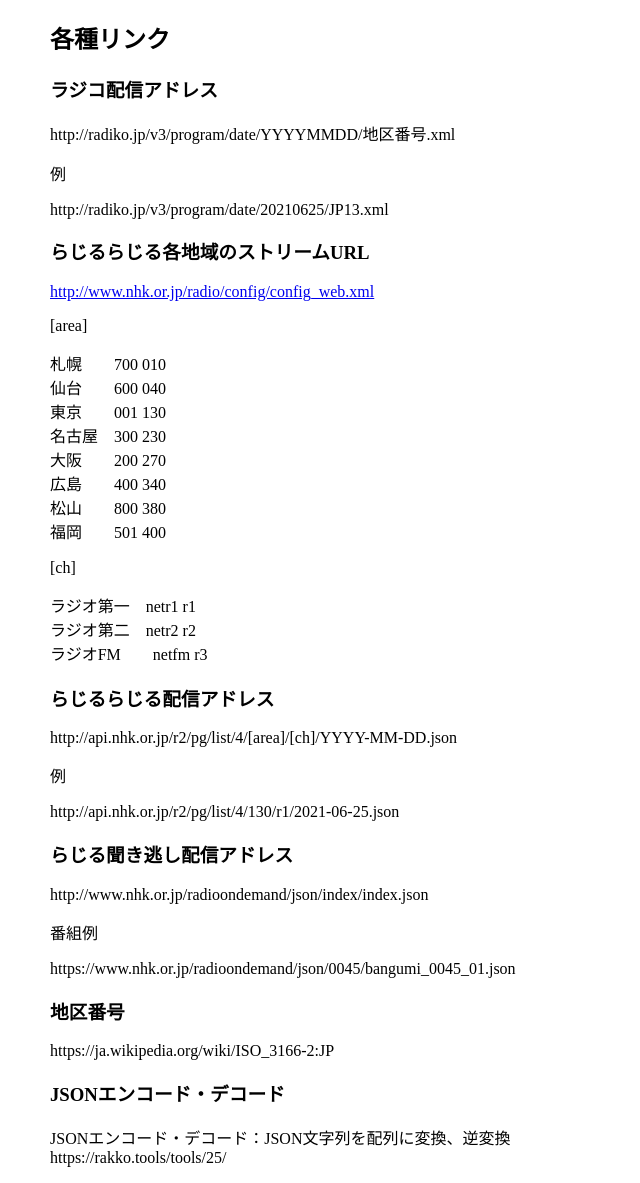
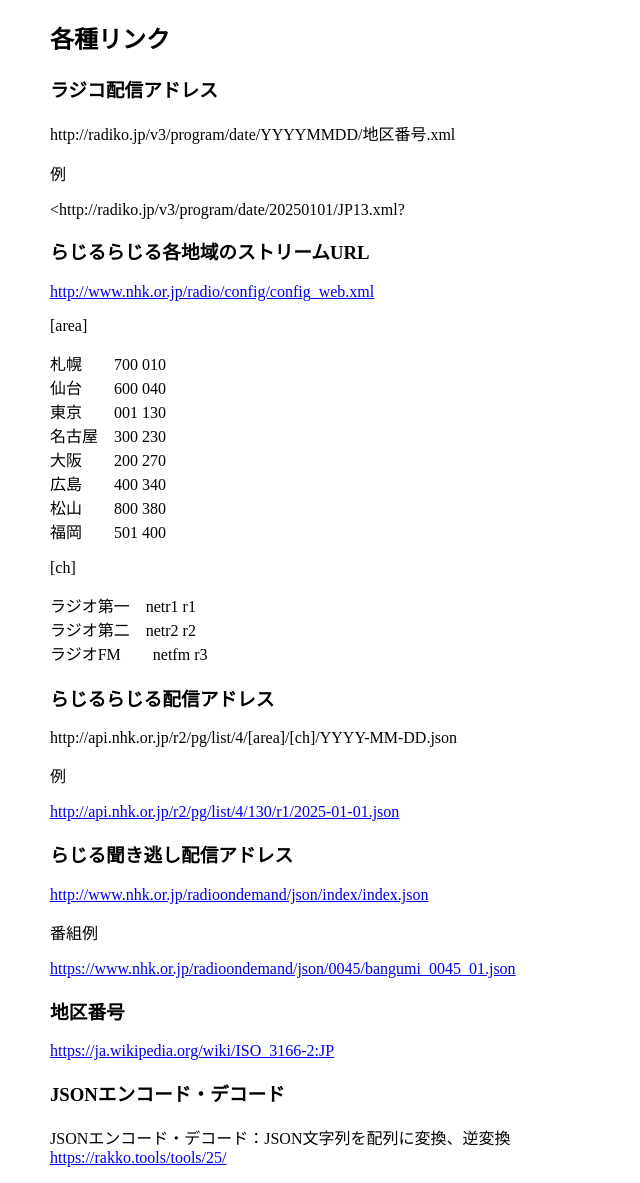
Before and after one commit to rfriends/rfriends, a Jekyll site: the page built from manual/supplement.md, in a window 1280 px wide. Shown: the whole page, without its empty margins (0-640 px from the left). Built offline with Jekyll 4.4.1, drawn with Linux system fonts in a browser that asks for light colours; our own code applies the rules of GitHub Pages for plain Markdown files; Markdown is read by kramdown in place of the engine named in the settings.

Commit message:
Update supplement.md

```diff
--- a/manual/supplement.md
+++ b/manual/supplement.md
@@ -5,7 +5,7 @@ http://radiko.jp/v3/program/date/YYYYMMDD/地区番号.xml
 
 例
 
-http://radiko.jp/v3/program/date/20210625/JP13.xml
+<http://radiko.jp/v3/program/date/20250101/JP13.xml?
 
 ### らじるらじる各地域のストリームURL
 <http://www.nhk.or.jp/radio/config/config_web.xml>
@@ -32,20 +32,20 @@ http://api.nhk.or.jp/r2/pg/list/4/[area]/[ch]/YYYY-MM-DD.json
 
 例
 
-http://api.nhk.or.jp/r2/pg/list/4/130/r1/2021-06-25.json
+<http://api.nhk.or.jp/r2/pg/list/4/130/r1/2025-01-01.json>
 
 ### らじる聞き逃し配信アドレス
 
-http://www.nhk.or.jp/radioondemand/json/index/index.json
+<http://www.nhk.or.jp/radioondemand/json/index/index.json>
 
 番組例
 
-https://www.nhk.or.jp/radioondemand/json/0045/bangumi_0045_01.json
+<https://www.nhk.or.jp/radioondemand/json/0045/bangumi_0045_01.json>
 
 ### 地区番号
-https://ja.wikipedia.org/wiki/ISO_3166-2:JP
+<https://ja.wikipedia.org/wiki/ISO_3166-2:JP>
 
 ### JSONエンコード・デコード
 
 JSONエンコード・デコード：JSON文字列を配列に変換、逆変換
-https://rakko.tools/tools/25/
+<https://rakko.tools/tools/25/>
```
